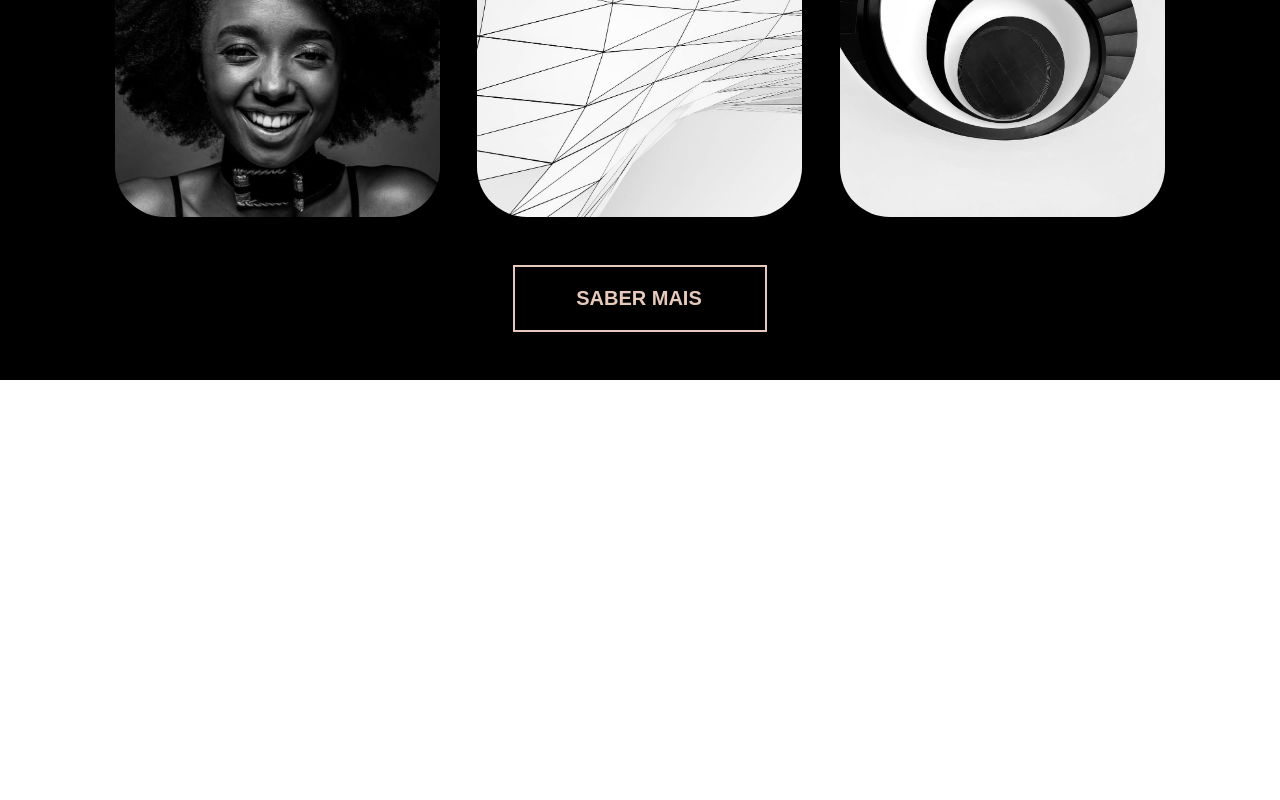
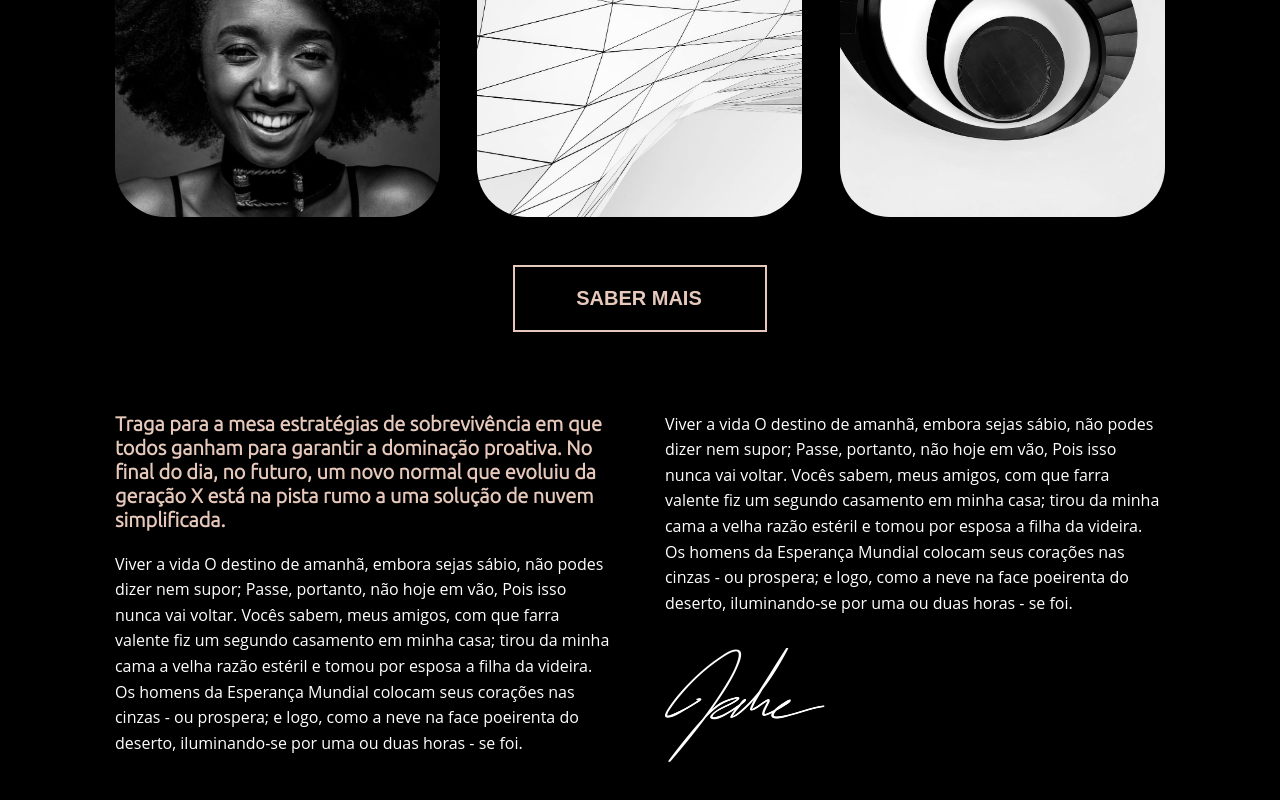
Before and after one commit to riamxpp/biografia, a React (Create React App) app: page / in a window 1280 px wide. Shown: the part 2621-3421 px from the top of the page. Before the commit the page ends 3001 px from the top, so only its background shows below. Built offline with nearby package versions, Linux system fonts and the light colour scheme.

Commit message:
Criando e estilizando componente Informacoes

```diff
--- a/src/App.tsx
+++ b/src/App.tsx
@@ -3,6 +3,7 @@ import "./App.css";
 import Biografia from "./components/Biografia/Biografia";
 import GridComponente from "./components/GridFotos/GridComponente";
 import Header from "./components/Header/Header";
+import Informacoes from "./components/Informacoes/Informacoes";
 import Sobre from "./components/Sobre/Sobre";
 import Um from "./components/Um/Um";
 
@@ -14,6 +15,7 @@ function App() {
       <Sobre />
       <Um />
       <GridComponente />
+      <Informacoes />
     </>
   );
 }
--- /dev/null
+++ b/src/components/Informacoes/Informacoes.tsx
@@ -0,0 +1,56 @@
+import React from "react";
+import {
+  InformacoesCaixaDireita,
+  InformacoesCaixaEsquerda,
+  InformacoesComponent,
+  InformacoesContainer,
+  InformacoesParagrafo,
+  InformacoesTitulo,
+  InformacoesContainerAssinatura,
+  InformacoesAssinatura,
+} from "./InformacoesStyles";
+import assinatura from "../../assents/Assinatura.png";
+
+const Informacoes = () => {
+  return (
+    <InformacoesComponent>
+      <InformacoesContainer>
+        <InformacoesCaixaEsquerda>
+          <InformacoesTitulo>
+            Traga para a mesa estratégias de sobrevivência em que todos ganham
+            para garantir a dominação proativa. No final do dia, no futuro, um
+            novo normal que evoluiu da geração X está na pista rumo a uma
+            solução de nuvem simplificada.
+          </InformacoesTitulo>
+          <InformacoesParagrafo>
+            Viver a vida O destino de amanhã, embora sejas sábio, não podes
+            dizer nem supor; Passe, portanto, não hoje em vão, Pois isso nunca
+            vai voltar. Vocês sabem, meus amigos, com que farra valente fiz um
+            segundo casamento em minha casa; tirou da minha cama a velha razão
+            estéril e tomou por esposa a filha da videira. Os homens da
+            Esperança Mundial colocam seus corações nas cinzas - ou prospera; e
+            logo, como a neve na face poeirenta do deserto, iluminando-se por
+            uma ou duas horas - se foi.
+          </InformacoesParagrafo>
+        </InformacoesCaixaEsquerda>
+        <InformacoesCaixaDireita>
+          <InformacoesParagrafo>
+            Viver a vida O destino de amanhã, embora sejas sábio, não podes
+            dizer nem supor; Passe, portanto, não hoje em vão, Pois isso nunca
+            vai voltar. Vocês sabem, meus amigos, com que farra valente fiz um
+            segundo casamento em minha casa; tirou da minha cama a velha razão
+            estéril e tomou por esposa a filha da videira. Os homens da
+            Esperança Mundial colocam seus corações nas cinzas - ou prospera; e
+            logo, como a neve na face poeirenta do deserto, iluminando-se por
+            uma ou duas horas - se foi.
+          </InformacoesParagrafo>
+          <InformacoesContainerAssinatura>
+            <InformacoesAssinatura src={assinatura} />
+          </InformacoesContainerAssinatura>
+        </InformacoesCaixaDireita>
+      </InformacoesContainer>
+    </InformacoesComponent>
+  );
+};
+
+export default Informacoes;
--- /dev/null
+++ b/src/components/Informacoes/InformacoesStyles.ts
@@ -0,0 +1,59 @@
+import styled from "styled-components";
+import colors from "../../colors";
+
+const InformacoesComponent = styled.section`
+  background: ${colors.backgroundColor};
+  width: 100%;
+  height: auto;
+  padding: 2rem 0;
+`;
+
+const InformacoesContainer = styled.div`
+  width: 1050px;
+  margin: 0 auto;
+  display: flex;
+  gap: 50px;
+`;
+
+const InformacoesCaixaEsquerda = styled.article`
+  width: 500px;
+`;
+
+const InformacoesTitulo = styled.h5`
+  color: ${colors.titleColor};
+  font-size: 20px;
+  margin-bottom: 20px;
+  font-family: "Ubuntu", sans-serif;
+`;
+
+const InformacoesParagrafo = styled.p`
+  color: ${colors.textColor};
+  font-size: 16px;
+  line-height: 1.6;
+  font-family: "Open Sans", sans-serif;
+`;
+
+const InformacoesCaixaDireita = styled.article`
+  width: 500px;
+`;
+
+const InformacoesContainerAssinatura = styled.div`
+  width: 10rem;
+  height: 10rem;
+  margin-top: 2rem;
+`;
+
+const InformacoesAssinatura = styled.img`
+  width: 100%;
+`;
+
+export {
+  InformacoesComponent,
+  InformacoesContainer,
+  InformacoesCaixaEsquerda,
+  InformacoesTitulo,
+  InformacoesParagrafo,
+  InformacoesCaixaDireita,
+  InformacoesContainerAssinatura,
+  InformacoesAssinatura,
+};
```
Also changed, not shown: src/assents/Assinatura.png (added).
